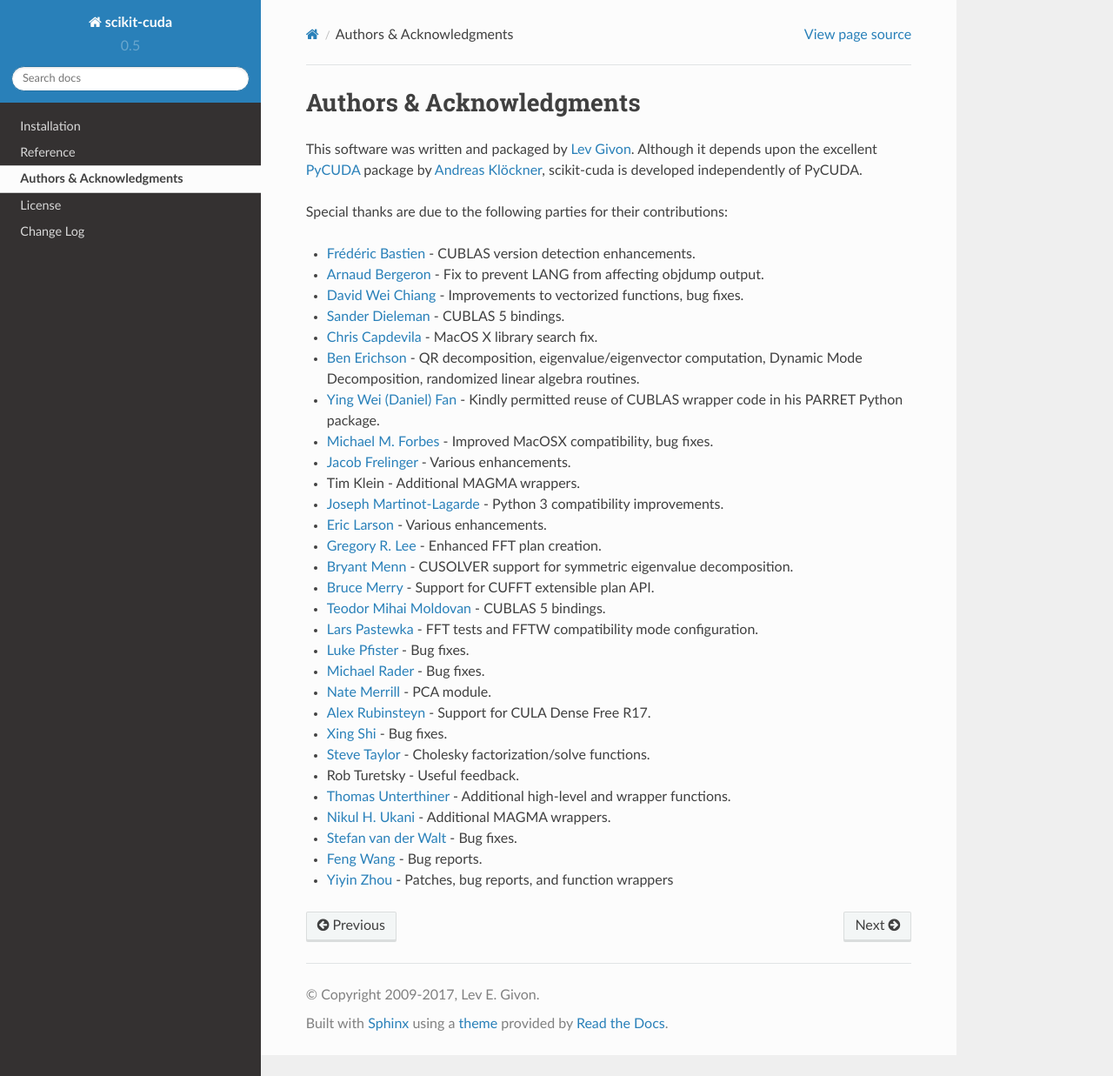
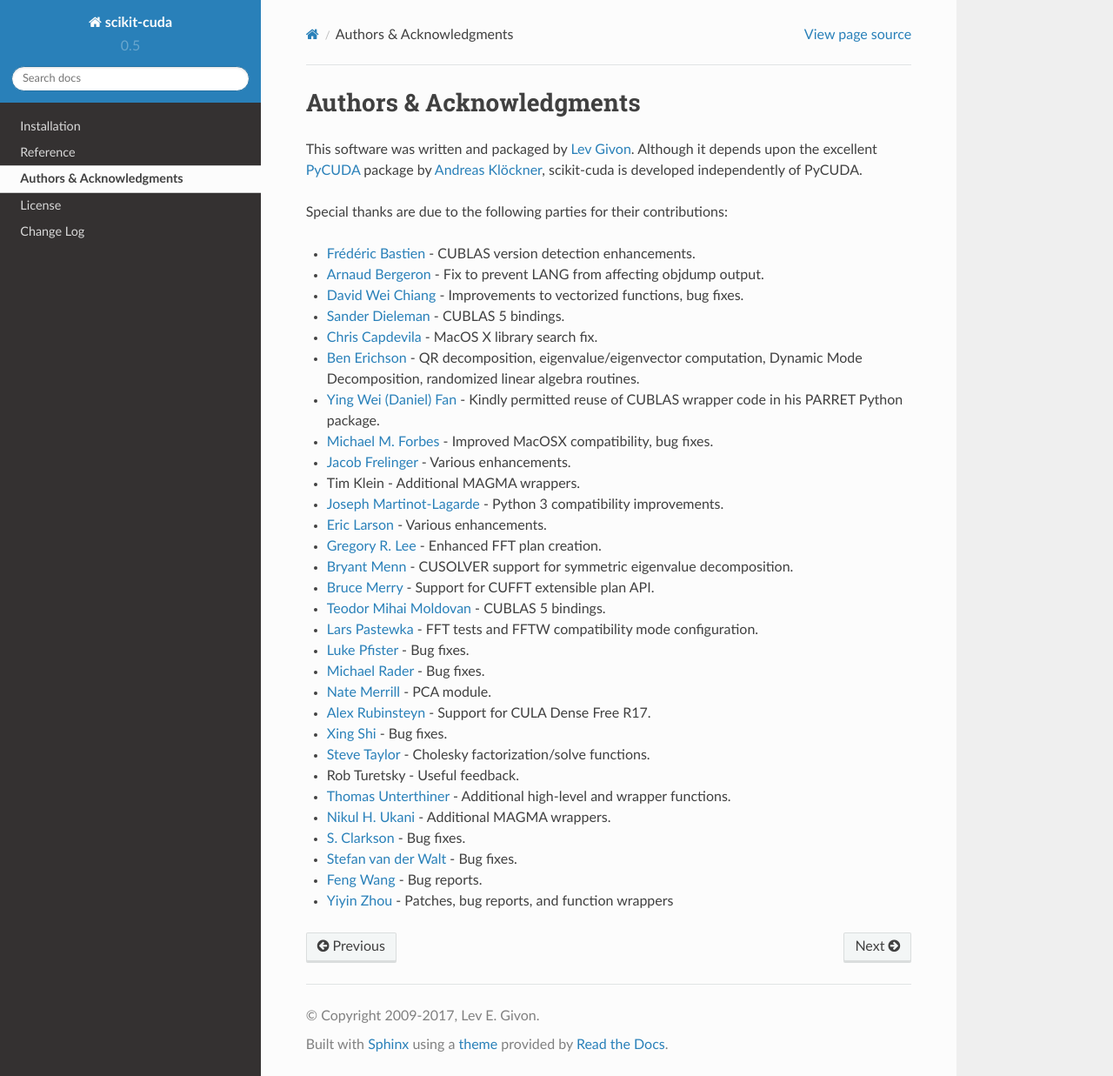
Before and after one commit to lebedov/scikit-cuda, a Sphinx documentation site: the page built from docs/source/authors.rst, in a window 1280 px wide and 1237 px high. Shown: the whole window at 87% size. Built offline with Sphinx 7.4.7 and the Read the Docs theme 2.0.0, drawn with Linux system fonts in a browser that asks for light colours; formulas are drawn with MathJax 3.

Commit message:
Update author list.

```diff
--- a/README.rst
+++ b/README.rst
@@ -69,7 +69,10 @@
                         Jacob Frelinger and
                         Tim Klein and
                         Bruce Merry and
+                        Nate Merill and
                         Lars Pastewka and
+                        S. Clarkson and
+                        Michael Rader and
                         Steve Taylor and
                         Arnaud Bergeron and
                         Nikul H. Ukani and
--- a/docs/source/authors.rst
+++ b/docs/source/authors.rst
@@ -45,6 +45,7 @@
 - Rob Turetsky - Useful feedback.
 - `Thomas Unterthiner <https://github.com/untom>`_ - Additional high-level and wrapper functions.
 - `Nikul H. Ukani <https://github.com/nikulukani>`_ - Additional MAGMA wrappers.
+- `S. Clarkson <https://github.com/sclarkson>`_ - Bug fixes.
 - `Stefan van der Walt <https://github.com/stefanv>`_ - Bug fixes.
 - `Feng Wang <https://github.com/cnwangfeng>`_ - Bug reports.
 - `Yiyin Zhou <https://github.com/yiyin>`_ - Patches, bug reports, and function wrappers
```
